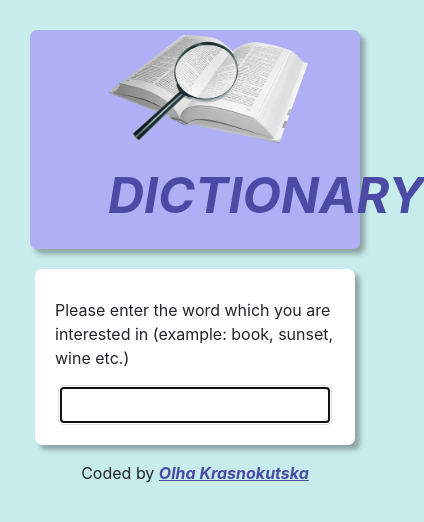
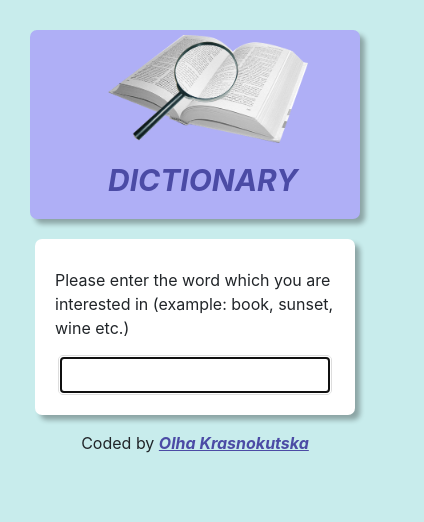
Before and after one commit to OlhaKrasnokutska/dictionary-project, a React (Create React App) app: page / in a window 390 px wide. Shown: the top 522 px of the page, 424 px wide, since content can reach past the window. Built offline with nearby package versions, Linux system fonts and the light colour scheme.

Commit message:
Responsible  - add corrections

```diff
--- a/src/App.css
+++ b/src/App.css
@@ -1,5 +1,6 @@
 body {
   background-color: rgb(200, 236, 236);
+  margin-bottom: 50px;
 }
 
 a {
@@ -29,3 +30,9 @@ a {
   margin-top: 15px;
   color: rgb(75, 75, 165);
 }
+
+@media (max-width: 600px) {
+  .title {
+    font-size: 30px;
+  }
+}
```
